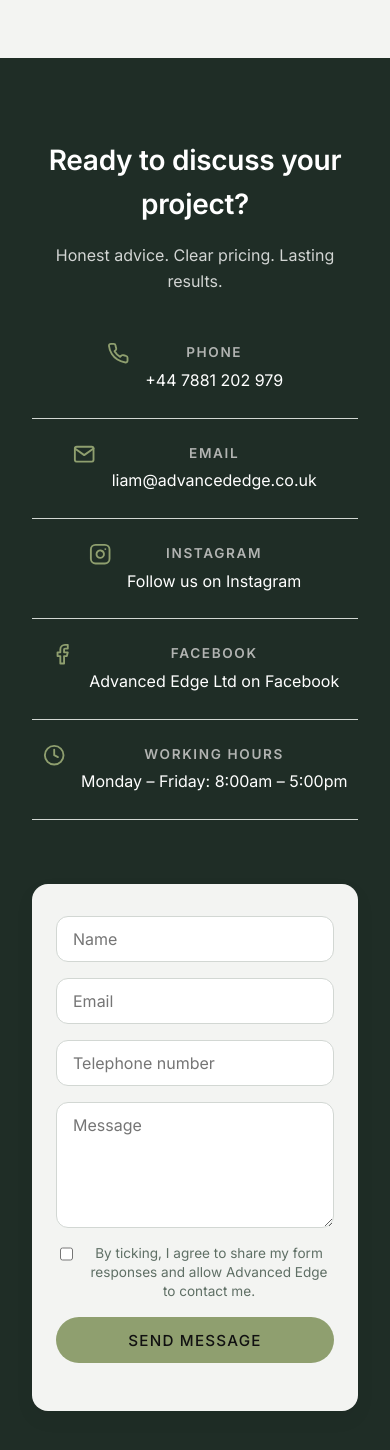
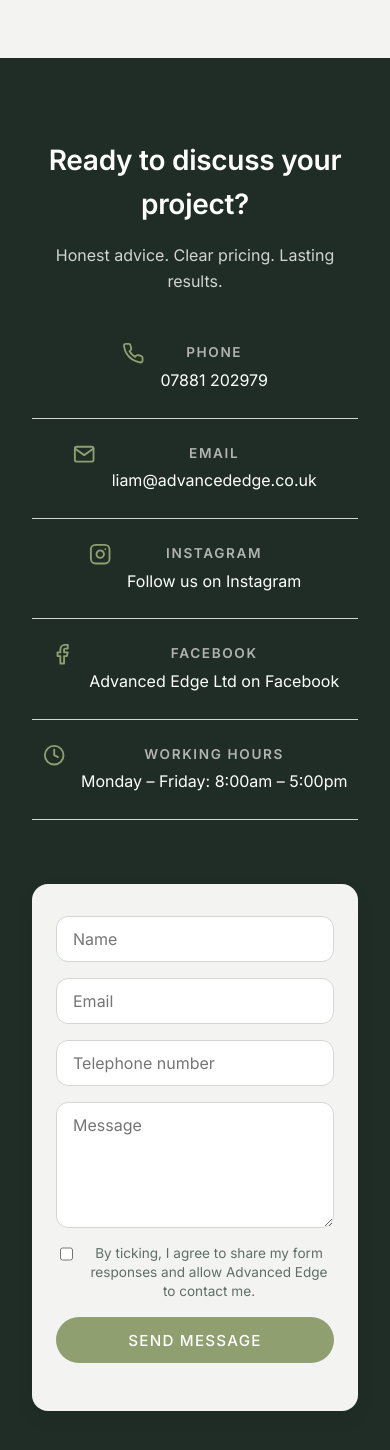
Before and after one commit to SO-1993/advanced_edge, a React (Vite) app in the folder advanced_edge/: page / in a window 390 px wide. Shown: the part 7413-8863 px from the top of the page. Built offline with nearby package versions, Linux system fonts and the light colour scheme.

Commit message:
Instagram added to contract form; mobile phone number changed

```diff
--- a/advanced_edge/src/components/Contact.jsx
+++ b/advanced_edge/src/components/Contact.jsx
@@ -8,7 +8,7 @@ export function ContactInformation() {
         <FiPhone className="contact-icon" aria-hidden="true" />
         <div>
           <h3>Phone</h3>
-          <p><a href="tel:+447881202979">+44 7881 202 979</a></p>
+          <p><a href="tel:+447881202979">07881 202979</a></p>
         </div>
       </div>
 
@@ -25,7 +25,7 @@ export function ContactInformation() {
         <div>
           <h3>Instagram</h3>
           <p>
-            <a href="https://www.instagram.com/" target="_blank" rel="noopener noreferrer">
+            <a href="https://www.instagram.com/advancededge_ltd/" target="_blank" rel="noopener noreferrer">
               Follow us on Instagram
             </a>
           </p>
--- a/advanced_edge/src/css/App.css
+++ b/advanced_edge/src/css/App.css
@@ -930,8 +930,6 @@
 /* ========================= */
 /* GALLERY */
 /* ========================= */
-
-/* Keep ONE gallery implementation to avoid overrides/confusion */
 .gallery-section {
   margin-bottom: 4rem;
 }
--- a/advanced_edge/src/css/index.css
+++ b/advanced_edge/src/css/index.css
@@ -159,7 +159,7 @@ p {
 .get-in-touch,
 .submit-btn {
   background-color: var(--accent);
-  color: #111;
+  color: #ffffff;
   border: none;
 }
 
```
